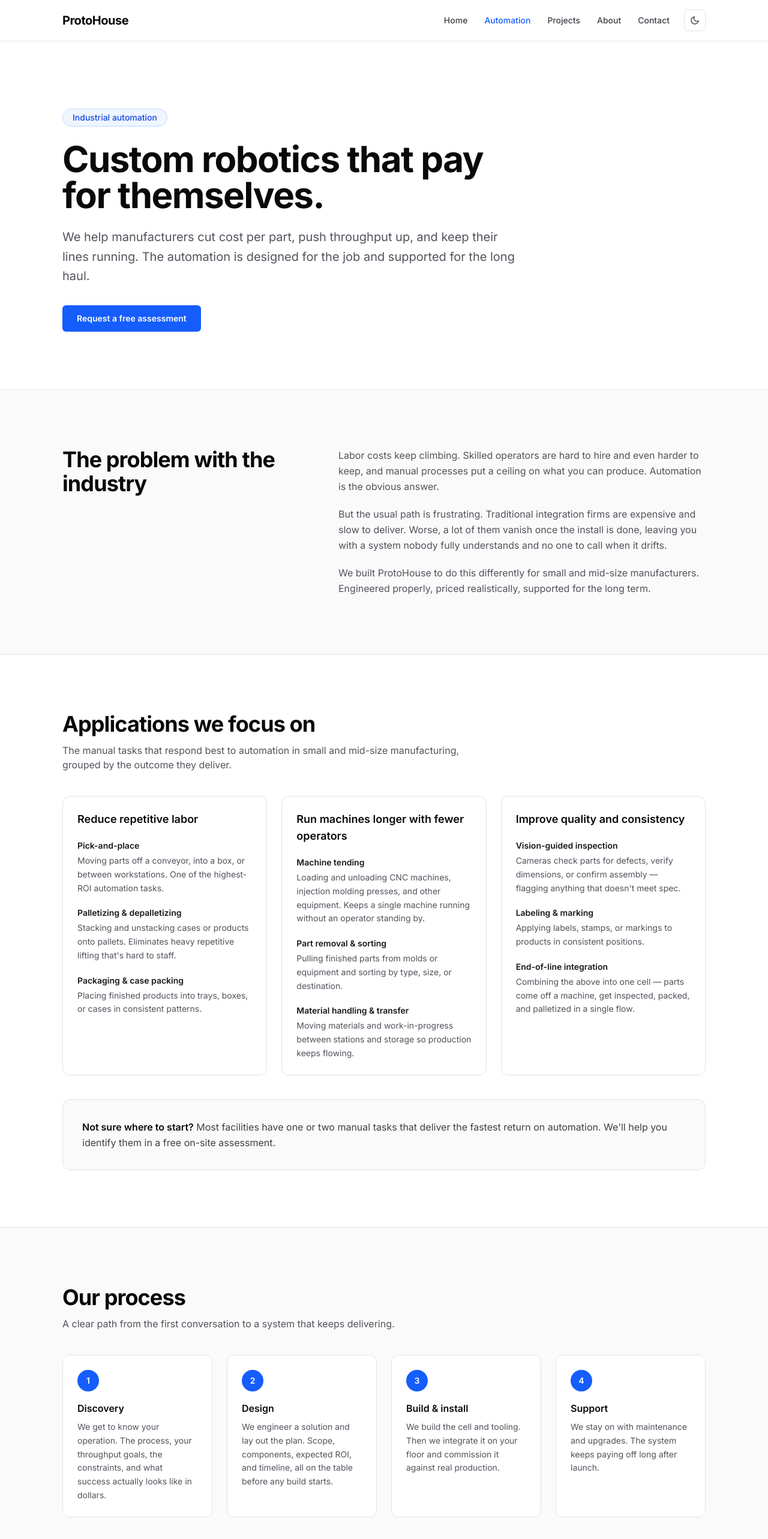
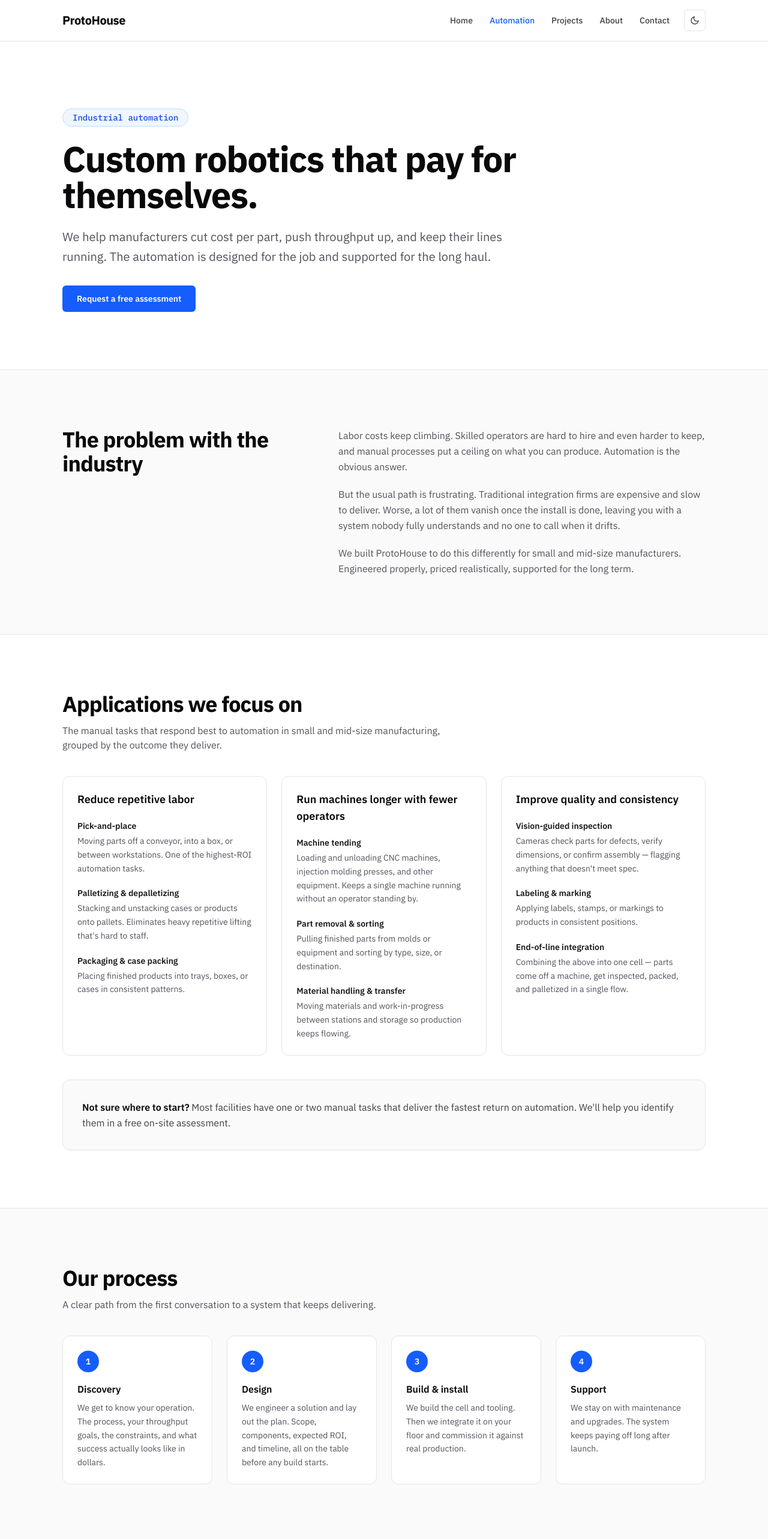
Before and after one commit to Proto-House/Website, a Next.js app: page /automation in a window 1280 px wide. Shown: the top 2566 px of the page at 60% size. Built offline with nearby package versions, Linux system fonts and the light colour scheme.

Commit message:
Added fonts!

```diff
--- a/app/globals.css
+++ b/app/globals.css
@@ -4,8 +4,9 @@
 @custom-variant dark (&:where(.dark, .dark *));
 
 @theme inline {
-  --font-sans: var(--font-inter), system-ui, -apple-system, BlinkMacSystemFont,
+  --font-sans: var(--font-ibm-plex), system-ui, -apple-system, BlinkMacSystemFont,
     "Segoe UI", sans-serif;
+  --font-mono: var(--font-ibm-plex-mono), "Courier New", monospace;
 }
 
 html {
--- a/app/layout.js
+++ b/app/layout.js
@@ -1,11 +1,19 @@
 import "./globals.css";
-import { Inter } from "next/font/google";
+import { IBM_Plex_Sans, IBM_Plex_Mono } from "next/font/google";
 import Navbar from "@/components/Navbar";
 import Footer from "@/components/Footer";
 
-const inter = Inter({
+const ibmPlexSans = IBM_Plex_Sans({
   subsets: ["latin"],
-  variable: "--font-inter",
+  weight: ["400", "500", "600", "700"],
+  variable: "--font-ibm-plex",
+  display: "swap",
+});
+
+const ibmPlexMono = IBM_Plex_Mono({
+  subsets: ["latin"],
+  weight: ["400", "500", "600"],
+  variable: "--font-ibm-plex-mono",
   display: "swap",
 });
 
@@ -26,7 +34,7 @@
   return (
     <html
       lang="en"
-      className={`${inter.variable} scroll-smooth antialiased`}
+      className={`${ibmPlexSans.variable} ${ibmPlexMono.variable} scroll-smooth antialiased`}
       suppressHydrationWarning
     >
       <head>
--- a/components/FeaturedSlideshow.js
+++ b/components/FeaturedSlideshow.js
@@ -42,7 +42,7 @@
         ))}
       </div>
       <div>
-        <p className="text-sm font-semibold uppercase tracking-wider text-blue-600 dark:text-blue-400">
+        <p className="font-mono text-sm font-semibold uppercase tracking-wider text-blue-600 dark:text-blue-400">
           Featured project
         </p>
         {/* Stack every slide's title + summary in the same grid cell so we can
--- a/components/Hero.js
+++ b/components/Hero.js
@@ -33,7 +33,7 @@
       >
         <div className={image ? "max-w-2xl" : "max-w-3xl"}>
           {eyebrow && (
-            <p className="inline-flex rounded-full border border-blue-200 bg-blue-50 px-4 py-1 text-sm font-medium text-blue-700 dark:border-blue-900/60 dark:bg-blue-950/40 dark:text-blue-300">
+            <p className="font-mono inline-flex rounded-full border border-blue-200 bg-blue-50 px-4 py-1 text-sm font-medium text-blue-700 dark:border-blue-900/60 dark:bg-blue-950/40 dark:text-blue-300">
               {eyebrow}
             </p>
           )}
--- a/components/ProcessStep.js
+++ b/components/ProcessStep.js
@@ -4,7 +4,7 @@
 export default function ProcessStep({ step, title, children }) {
   return (
     <div className="relative rounded-xl border border-zinc-200 bg-white p-6 dark:border-zinc-800 dark:bg-zinc-900">
-      <span className="inline-flex h-9 w-9 items-center justify-center rounded-full bg-blue-600 text-sm font-semibold text-white dark:bg-blue-500">
+      <span className="font-mono inline-flex h-9 w-9 items-center justify-center rounded-full bg-blue-600 text-sm font-semibold text-white dark:bg-blue-500">
         {step}
       </span>
       <h3 className="mt-4 text-base font-semibold text-zinc-950 dark:text-white">
--- a/components/ProjectCard.js
+++ b/components/ProjectCard.js
@@ -56,7 +56,7 @@
             {title}
           </h3>
           {badge && (
-            <span className="shrink-0 rounded-full bg-blue-50 px-2.5 py-1 text-xs font-semibold text-blue-700 dark:bg-blue-950/50 dark:text-blue-300">
+            <span className="font-mono shrink-0 rounded-full bg-blue-50 px-2.5 py-1 text-xs font-semibold text-blue-700 dark:bg-blue-950/50 dark:text-blue-300">
               {badge}
             </span>
           )}
@@ -71,7 +71,7 @@
             {skills.map((skill) => (
               <span
                 key={skill}
-                className="rounded-full border border-zinc-200 bg-zinc-50 px-2.5 py-1 text-xs font-medium text-zinc-600 dark:border-zinc-700 dark:bg-zinc-800 dark:text-zinc-300"
+                className="font-mono rounded-full border border-zinc-200 bg-zinc-50 px-2.5 py-1 text-xs font-medium text-zinc-600 dark:border-zinc-700 dark:bg-zinc-800 dark:text-zinc-300"
               >
                 {skill}
               </span>
```
